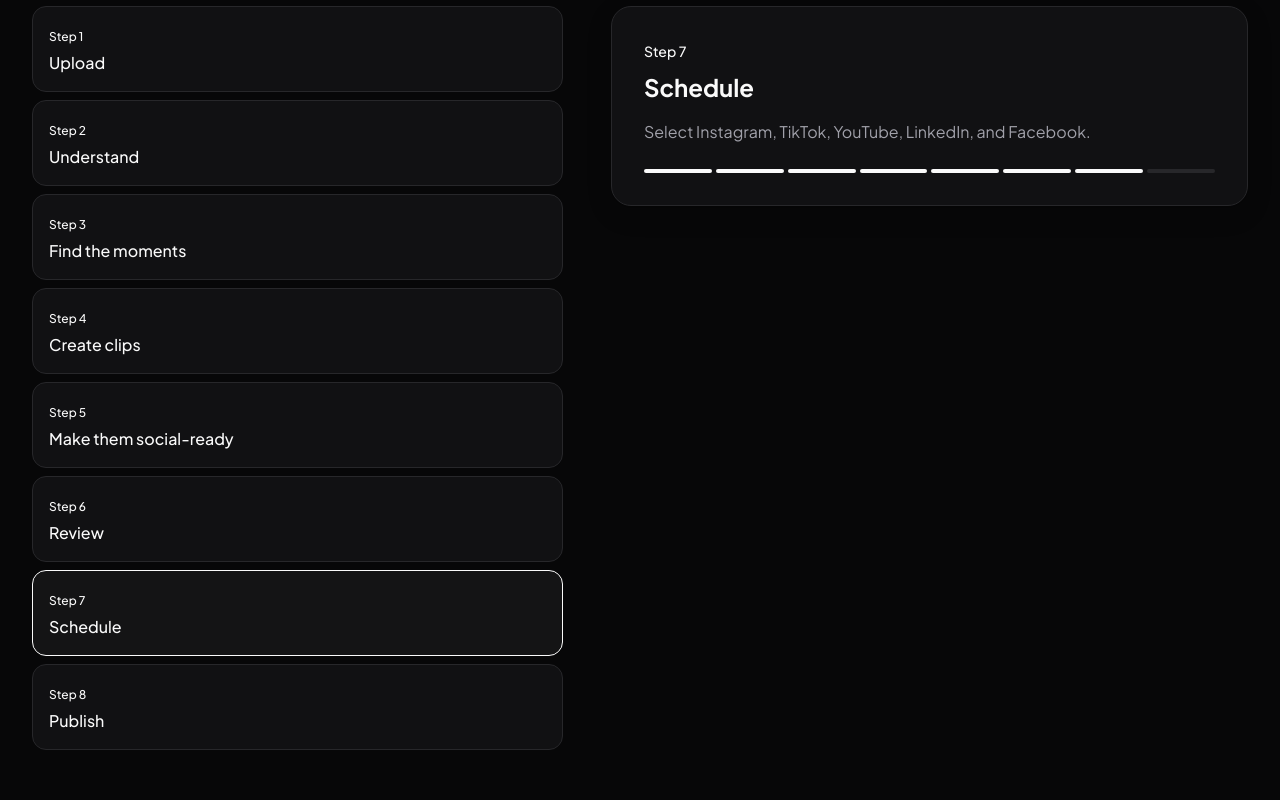
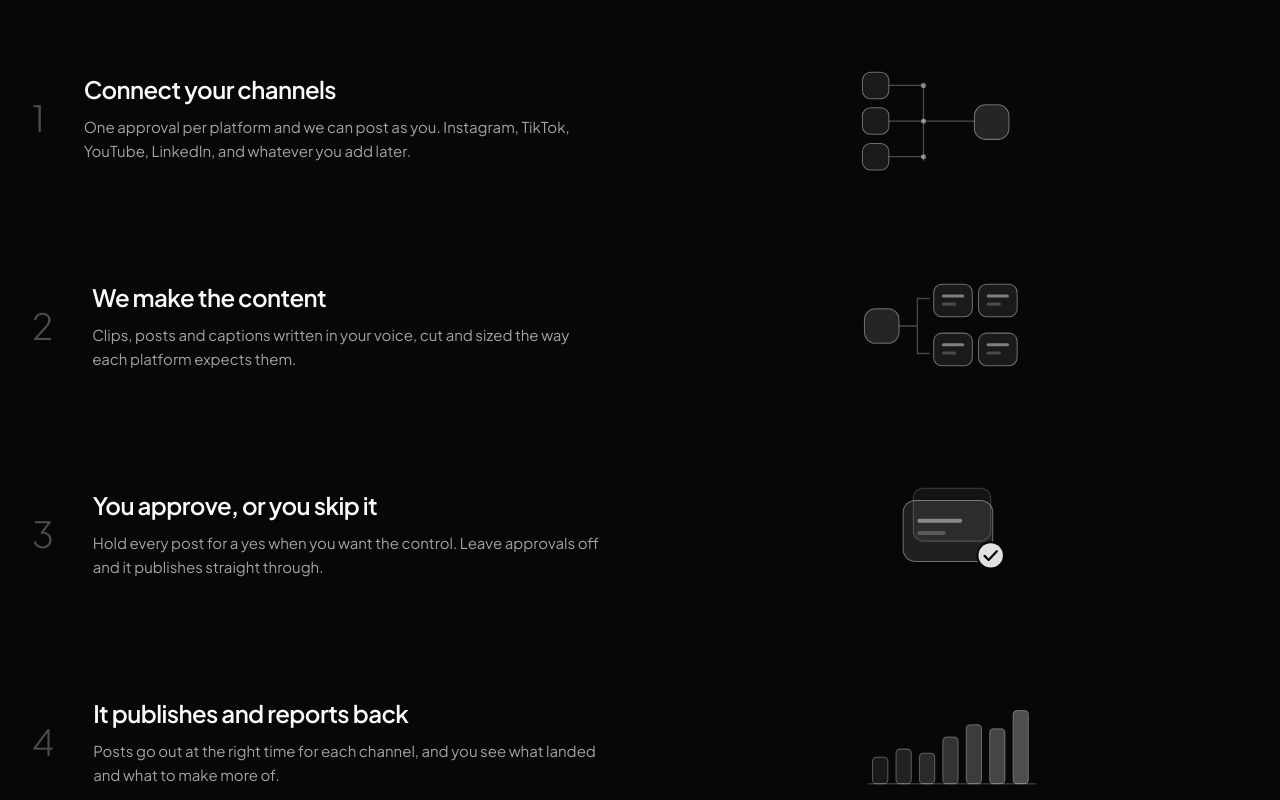
Before and after one commit to Social-Budd/SOCIALBUDD_MARKETING, a Next.js app: page / in a window 1280 px wide. Shown: the part 2520-3320 px from the top of the page. Built offline with nearby package versions, Linux system fonts and the light colour scheme.

Commit message:
workflow section v1

```diff
--- a/components/marketing/workflow-section.tsx
+++ b/components/marketing/workflow-section.tsx
@@ -1,88 +1,162 @@
-"use client";
-
-import { useEffect, useRef, useState } from "react";
-import { motion } from "motion/react";
 import { Container } from "@/components/ui/container";
 import { Section } from "@/components/ui/section";
 import { MotionReveal } from "@/components/ui/motion-reveal";
-import { workflowSteps } from "@/lib/demo-data";
+
+/* -------------------------------------------------------------------------- */
+/*  Vectors                                                                    */
+/*                                                                             */
+/*  One drawing per phase, all in the same material: thin strokes and low       */
+/*  opacity fills in currentColor, so they sit in the page instead of on it.    */
+/* -------------------------------------------------------------------------- */
+
+const stroke = { stroke: "currentColor", strokeOpacity: 0.4, fill: "currentColor", fillOpacity: 0.08 };
+
+/** Many channels docking into one place. */
+function ConnectArt() {
+  const ys = [10, 45, 80];
+  return (
+    <svg viewBox="0 0 180 110" fill="none" aria-hidden className="h-20 w-36 text-foreground sm:h-28 sm:w-52">
+      {ys.map((y) => (
+        <g key={y}>
+          <rect x="2" y={y} width="26" height="26" rx="8" {...stroke} />
+          <path d={`M28 ${y + 13} H62`} stroke="currentColor" strokeOpacity="0.28" strokeWidth="1.25" />
+          <circle cx="62" cy={y + 13} r="2.5" fill="currentColor" fillOpacity="0.45" />
+        </g>
+      ))}
+      <path d="M62 23 V97" stroke="currentColor" strokeOpacity="0.28" strokeWidth="1.25" />
+      <path d="M62 58 H112" stroke="currentColor" strokeOpacity="0.28" strokeWidth="1.25" />
+      <rect x="112" y="42" width="34" height="34" rx="11" fill="currentColor" fillOpacity="0.12" stroke="currentColor" strokeOpacity="0.4" />
+    </svg>
+  );
+}
+
+/** One source turning into a set of finished posts. */
+function CreateArt() {
+  const posts = [
+    [72, 14],
+    [116, 14],
+    [72, 62],
+    [116, 62],
+  ];
+  return (
+    <svg viewBox="0 0 180 110" fill="none" aria-hidden className="h-20 w-36 text-foreground sm:h-28 sm:w-52">
+      <rect x="4" y="38" width="34" height="34" rx="11" fill="currentColor" fillOpacity="0.12" stroke="currentColor" strokeOpacity="0.4" />
+      <path d="M38 55 H56 M56 55 V28 H68" stroke="currentColor" strokeOpacity="0.26" strokeWidth="1.25" />
+      <path d="M56 55 V82 H68" stroke="currentColor" strokeOpacity="0.26" strokeWidth="1.25" />
+      {posts.map(([x, y]) => (
+        <g key={`${x}-${y}`}>
+          <rect x={x} y={y} width="38" height="32" rx="8" {...stroke} />
+          <rect x={x + 8} y={y + 10} width="22" height="3" rx="1.5" fill="currentColor" fillOpacity="0.45" />
+          <rect x={x + 8} y={y + 18} width="14" height="3" rx="1.5" fill="currentColor" fillOpacity="0.22" />
+        </g>
+      ))}
+    </svg>
+  );
+}
+
+/** A post waiting on a yes, with the queue behind it. */
+function ApproveArt() {
+  return (
+    <svg viewBox="0 0 180 110" fill="none" aria-hidden className="h-20 w-36 text-foreground sm:h-28 sm:w-52">
+      <rect x="52" y="10" width="76" height="52" rx="10" fill="currentColor" fillOpacity="0.05" stroke="currentColor" strokeOpacity="0.2" />
+      <rect x="42" y="22" width="88" height="60" rx="12" fill="currentColor" fillOpacity="0.1" stroke="currentColor" strokeOpacity="0.4" />
+      <rect x="56" y="40" width="44" height="4" rx="2" fill="currentColor" fillOpacity="0.45" />
+      <rect x="56" y="52" width="28" height="4" rx="2" fill="currentColor" fillOpacity="0.22" />
+      <circle cx="128" cy="76" r="14" fill="#070708" />
+      <circle cx="128" cy="76" r="12" fill="currentColor" fillOpacity="0.9" />
+      <path d="M122 76.5 l4 4 l8 -8.5" stroke="#070708" strokeWidth="2.2" strokeLinecap="round" strokeLinejoin="round" />
+    </svg>
+  );
+}
+
+/** Posts going out on time, and the results coming back. */
+function PublishArt() {
+  const bars = [26, 34, 30, 46, 58, 54, 72];
+  return (
+    <svg viewBox="0 0 180 110" fill="none" aria-hidden className="h-20 w-36 text-foreground sm:h-28 sm:w-52">
+      <path d="M8 96 H172" stroke="currentColor" strokeOpacity="0.2" strokeWidth="1.25" />
+      {bars.map((h, i) => (
+        <g key={i}>
+          <rect
+            x={12 + i * 23}
+            y={96 - h}
+            width="15"
+            height={h}
+            rx="4"
+            fill="currentColor"
+            fillOpacity={0.08 + i * 0.035}
+            stroke="currentColor"
+            strokeOpacity="0.32"
+          />
+        </g>
+      ))}
+    </svg>
+  );
+}
+
+/* -------------------------------------------------------------------------- */
+/*  The phases                                                                 */
+/* -------------------------------------------------------------------------- */
+
+const phases = [
+  {
+    title: "Connect your channels",
+    body: "One approval per platform and we can post as you. Instagram, TikTok, YouTube, LinkedIn, and whatever you add later.",
+    Art: ConnectArt,
+  },
+  {
+    title: "We make the content",
+    body: "Clips, posts and captions written in your voice, cut and sized the way each platform expects them.",
+    Art: CreateArt,
+  },
+  {
+    title: "You approve, or you skip it",
+    body: "Hold every post for a yes when you want the control. Leave approvals off and it publishes straight through.",
+    Art: ApproveArt,
+  },
+  {
+    title: "It publishes and reports back",
+    body: "Posts go out at the right time for each channel, and you see what landed and what to make more of.",
+    Art: PublishArt,
+  },
+] as const;
+
+/* -------------------------------------------------------------------------- */
+/*  The section                                                                */
+/* -------------------------------------------------------------------------- */
 
 export function WorkflowSection() {
-  const ref = useRef<HTMLElement>(null);
-  const [activeStep, setActiveStep] = useState(0);
-
-  useEffect(() => {
-    const handleScroll = () => {
-      if (!ref.current) return;
-      const rect = ref.current.getBoundingClientRect();
-      const progress = Math.max(0, Math.min(1, (window.innerHeight - rect.top) / (rect.height + window.innerHeight)));
-      const step = Math.min(Math.floor(progress * workflowSteps.length), workflowSteps.length - 1);
-      setActiveStep(step);
-    };
-
-    handleScroll();
-    window.addEventListener("scroll", handleScroll, { passive: true });
-    return () => window.removeEventListener("scroll", handleScroll);
-  }, []);
-
   return (
-    <Section id="workflow" ref={ref}>
+    <Section id="workflow">
       <Container>
         <MotionReveal>
-          <p className="text-sm font-medium uppercase tracking-wider text-accent">
-            Complete workflow
+          <h2 className="max-w-2xl text-3xl font-bold tracking-tight md:text-4xl lg:text-5xl">
+            Connect it once. It runs from there.
+          </h2>
+          <p className="mt-4 max-w-xl text-[15px] leading-relaxed text-muted-foreground">
+            Nothing to learn, nothing to hand over every week. This is the whole of it.
           </p>
-          <h2 className="mt-3 max-w-2xl text-3xl font-bold tracking-tight md:text-4xl lg:text-5xl">
-            From long-form to everywhere.
-          </h2>
         </MotionReveal>
 
-        <div className="mt-16 grid gap-12 lg:grid-cols-[1fr_1.2fr]">
-          <div className="space-y-2">
-            {workflowSteps.map((step, i) => (
-              <button
-                key={step.step}
-                type="button"
-                onClick={() => setActiveStep(i)}
-                className={`w-full rounded-lg border px-4 py-4 text-left transition-all ${
-                  activeStep === i
-                    ? "border-accent bg-accent/5"
-                    : "border-border bg-card hover:border-border/80"
-                }`}
-              >
-                <span className="text-xs font-medium text-accent">Step {step.step}</span>
-                <p className="mt-1 font-medium">{step.title}</p>
-              </button>
-            ))}
-          </div>
+        <div className="mt-12 max-w-5xl md:mt-16">
+          {phases.map(({ title, body, Art }, i) => (
+            <MotionReveal key={title} delay={i * 0.05}>
+              <div className="grid items-center gap-4 py-8 md:grid-cols-[auto_minmax(0,1fr)_auto] md:gap-10 md:py-12">
+                <span className="text-[1.75rem] font-light leading-none tracking-[-0.03em] text-muted-foreground/45 md:text-[2.25rem]">
+                  {i + 1}
+                </span>
 
-          <div className="lg:sticky lg:top-32 lg:self-start">
-            <motion.div
-              key={activeStep}
-              initial={{ opacity: 0, y: 12 }}
-              animate={{ opacity: 1, y: 0 }}
-              transition={{ duration: 0.3 }}
-              className="rounded-xl border border-border bg-card p-8 shadow-soft"
-            >
-              <span className="text-sm font-medium text-accent">
-                Step {workflowSteps[activeStep].step}
-              </span>
-              <h3 className="mt-2 text-2xl font-bold">{workflowSteps[activeStep].title}</h3>
-              <p className="mt-4 leading-relaxed text-muted-foreground">
-                {workflowSteps[activeStep].description}
-              </p>
-              <div className="mt-6 flex gap-1">
-                {workflowSteps.map((_, i) => (
-                  <div
-                    key={i}
-                    className={`h-1 flex-1 rounded-full transition-colors ${
-                      i <= activeStep ? "bg-accent" : "bg-border"
-                    }`}
-                  />
-                ))}
+                <div>
+                  <h3 className="text-xl font-semibold tracking-tight sm:text-2xl">{title}</h3>
+                  <p className="mt-2.5 max-w-lg text-[15px] leading-relaxed text-muted-foreground">
+                    {body}
+                  </p>
+                </div>
+
+                <Art />
               </div>
-            </motion.div>
-          </div>
+            </MotionReveal>
+          ))}
         </div>
       </Container>
     </Section>
```
